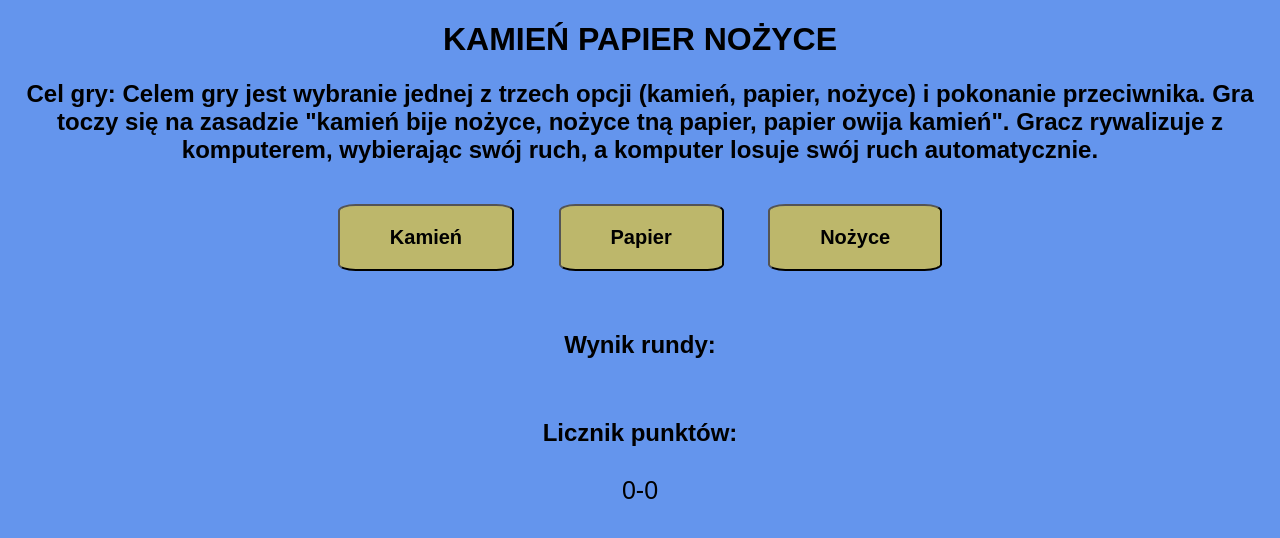
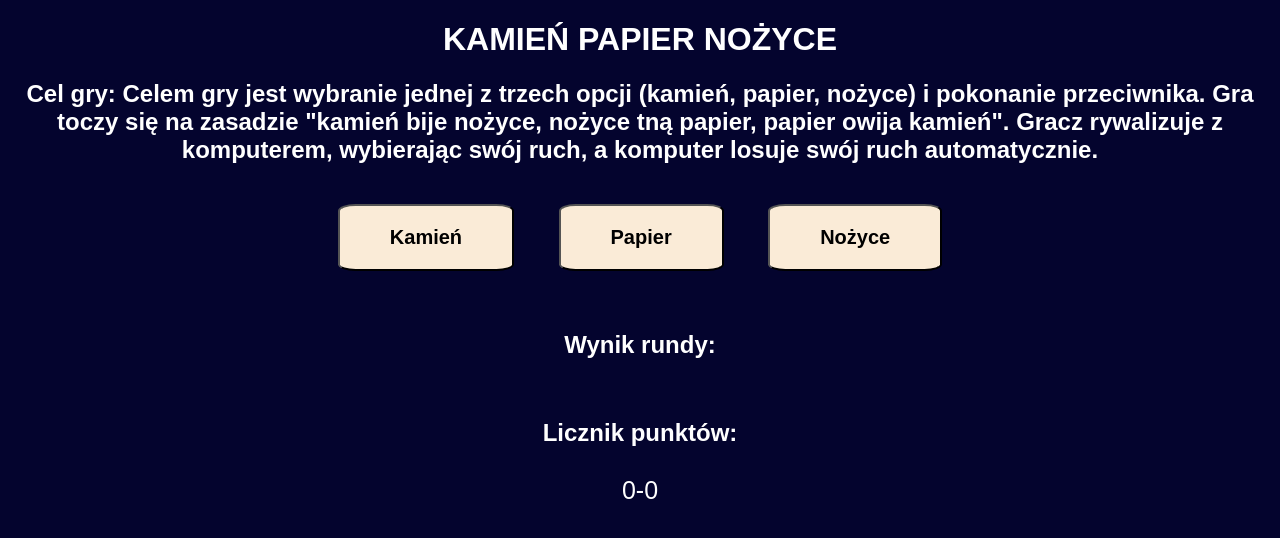
Before and after one commit to PaulinaP20/javascript-prework, a website: page index.html in a window 1280 px wide. Drawn offline with Linux system fonts and the light colour scheme.

Commit message:
final version

```diff
--- a/js/script.js
+++ b/js/script.js
@@ -1,4 +1,3 @@
-
 
 let playerScore=0
 
@@ -18,7 +17,7 @@ function buttonClicked(playerMove) {
     console.log(playerMove +' został kliknięty!(ruch gracza)');
 
     function getMoveName (argMoveId) {
-        console.log('wywolano funkcje getMoveName z argumentem '+ argMoveId);
+        //console.log('wywolano funkcje getMoveName z argumentem '+ argMoveId);
         if (argMoveId=='1') {
             return 'kamien';
             }
@@ -35,7 +34,7 @@ function buttonClicked(playerMove) {
     }
 
     function displayResult (argPlayerMove, argComputerMove) {
-        console.log ('wywolano funckcje displayResult z argumentami:' + argPlayerMove + ',' + argComputerMove)
+        //console.log ('wywolano funckcje displayResult z argumentami:' + argPlayerMove + ',' + argComputerMove)
         if (argPlayerMove =='papier' && argComputerMove=='kamien') {
             printMessage('Wygrywasz!');
             playerScore++
--- a/sass/style.scss
+++ b/sass/style.scss
@@ -7,11 +7,12 @@
     margin: 0 auto;
     padding: 0;
     font-family: Arial, Helvetica, sans-serif;
-    background-color: cornflowerblue;
+    background-color:rgb(4, 4, 46);
   }
 
   h1,h2 {
-    text-align: center;;
+    text-align: center;
+    color:white;
   }
   .container {
     max-width: 1140px;
@@ -20,10 +21,7 @@
     display:flex;
     align-items: center;
     justify-content: center;
-
   }
-
-
   .score-container {
     max-width:1140px;
     padding:20px 20px;
@@ -39,6 +37,7 @@
     font-size: 20px;
     font-weight:bold;
     border-radius: 10%;
+    background-color: antiquewhite;
   }
 
   button:hover {
@@ -52,10 +51,12 @@
     line-height: 1.9;
     font-weight: bold;
     text-align: center;
+    color:white;
   }
 
   .counter {
     text-align: center;
+    color:white;
   }
 
   .counter p {
```
Also changed, not shown: css/style.css, 1 other file.
